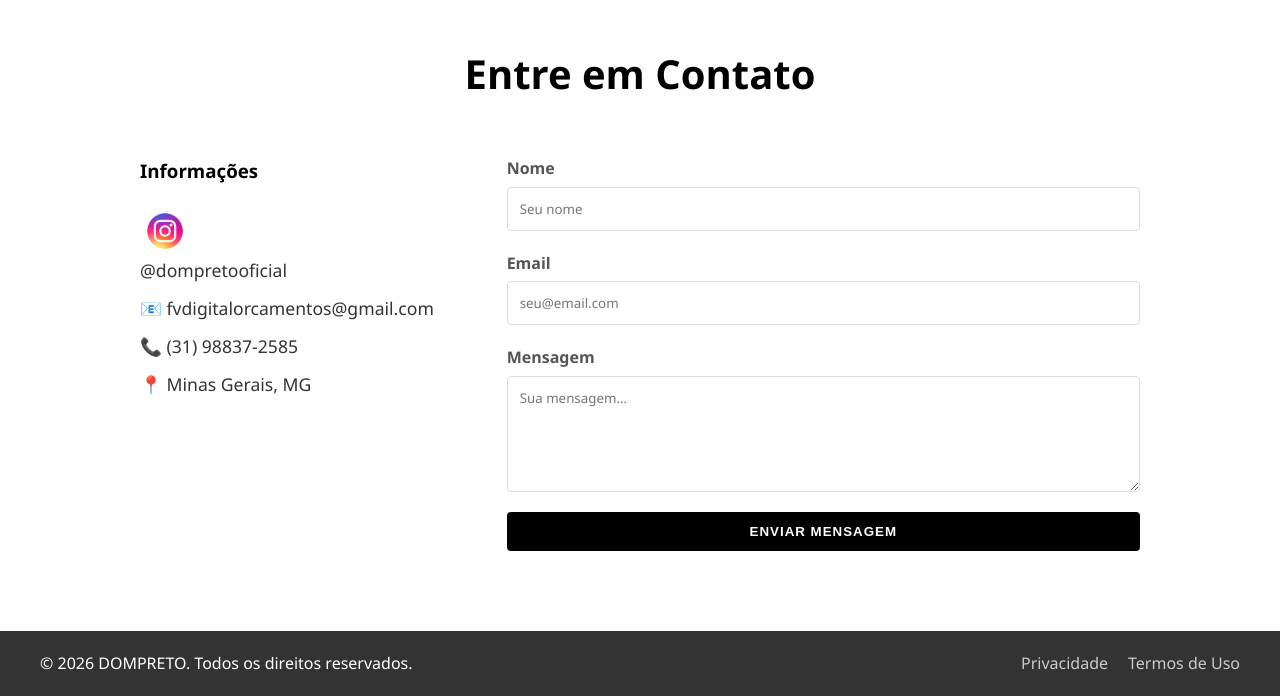
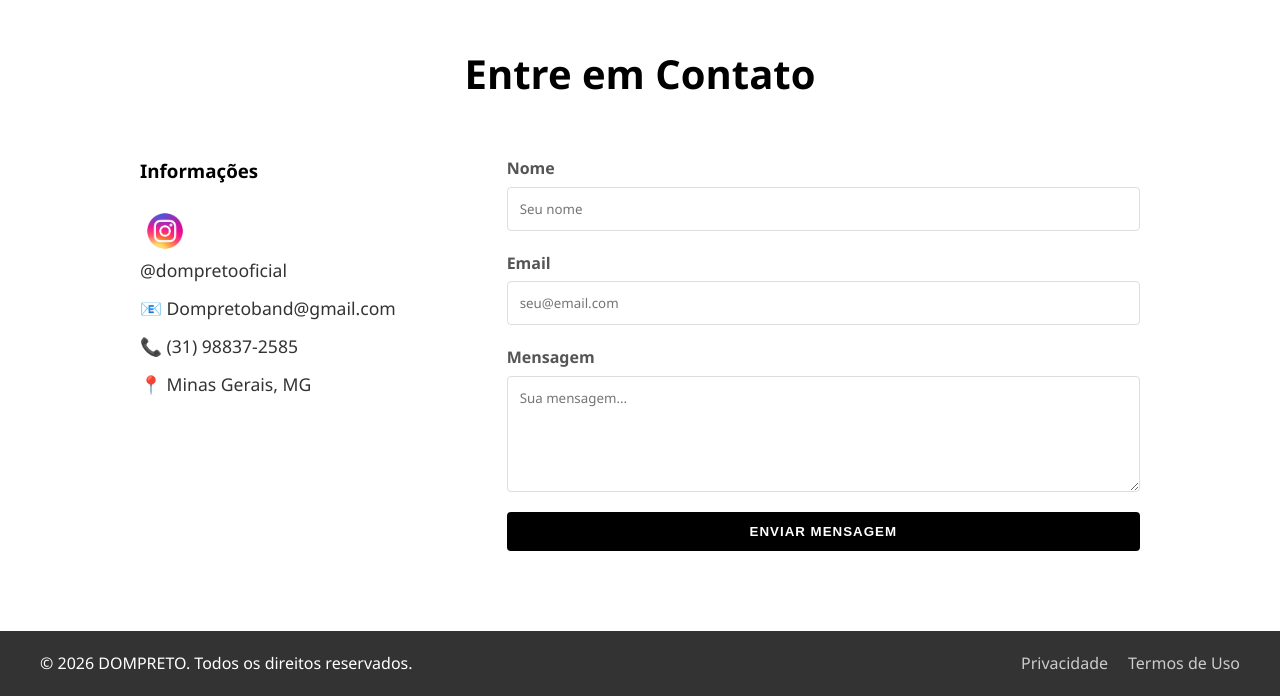
Before and after one commit to MateusOliveiraPires/dompreto, a React (Create React App) app: page / in a window 1280 px wide. Shown: the part 5127-5823 px from the top of the page. Built offline with nearby package versions, Linux system fonts and the light colour scheme.

Commit message:
change email in contact

```diff
--- a/src/components/Contact/Contact.js
+++ b/src/components/Contact/Contact.js
@@ -43,7 +43,7 @@ const Contact = () => {
     /><p>@dompretooficial</p>
   </a>
 </div>
-            <p>📧 fvdigitalorcamentos@gmail.com</p>
+            <p>📧 Dompretoband@gmail.com</p>
             <p>📞 (31) 98837-2585</p>
             <p>📍 Minas Gerais, MG</p>
           </div>
```
